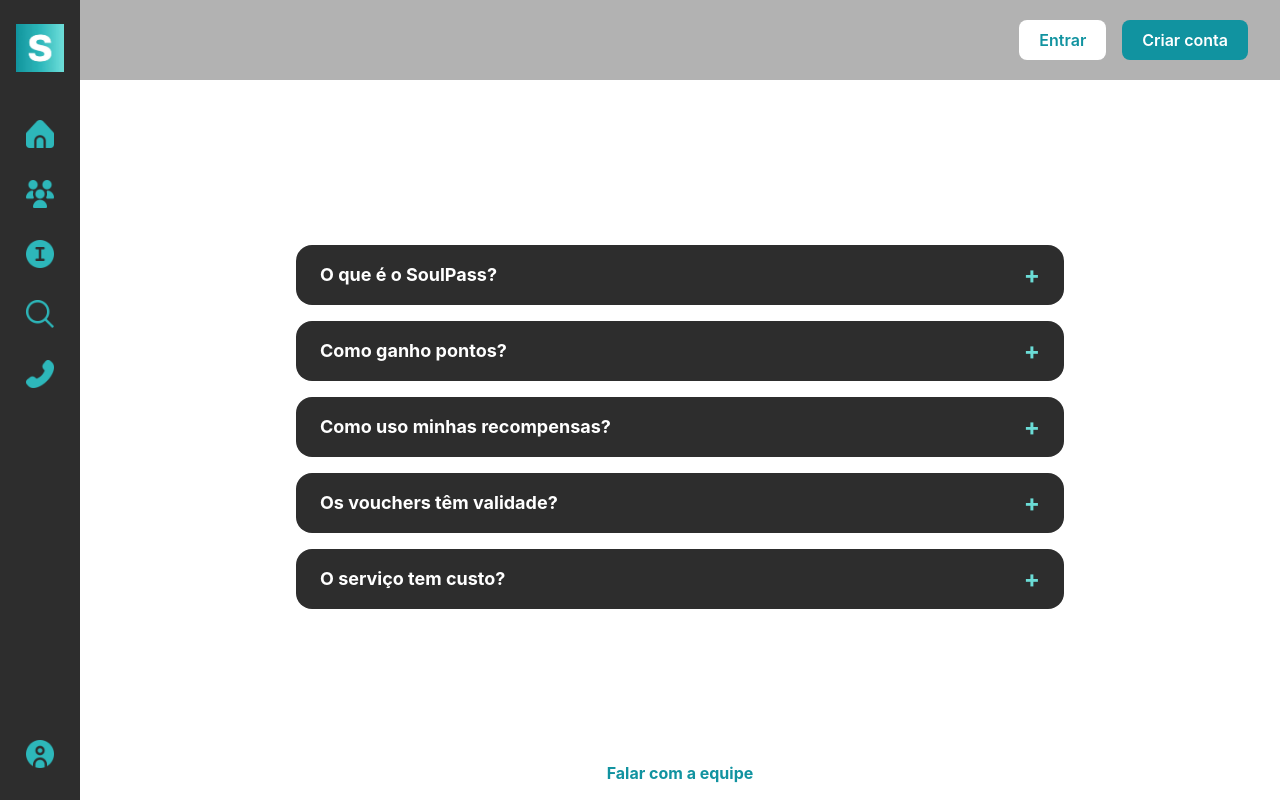
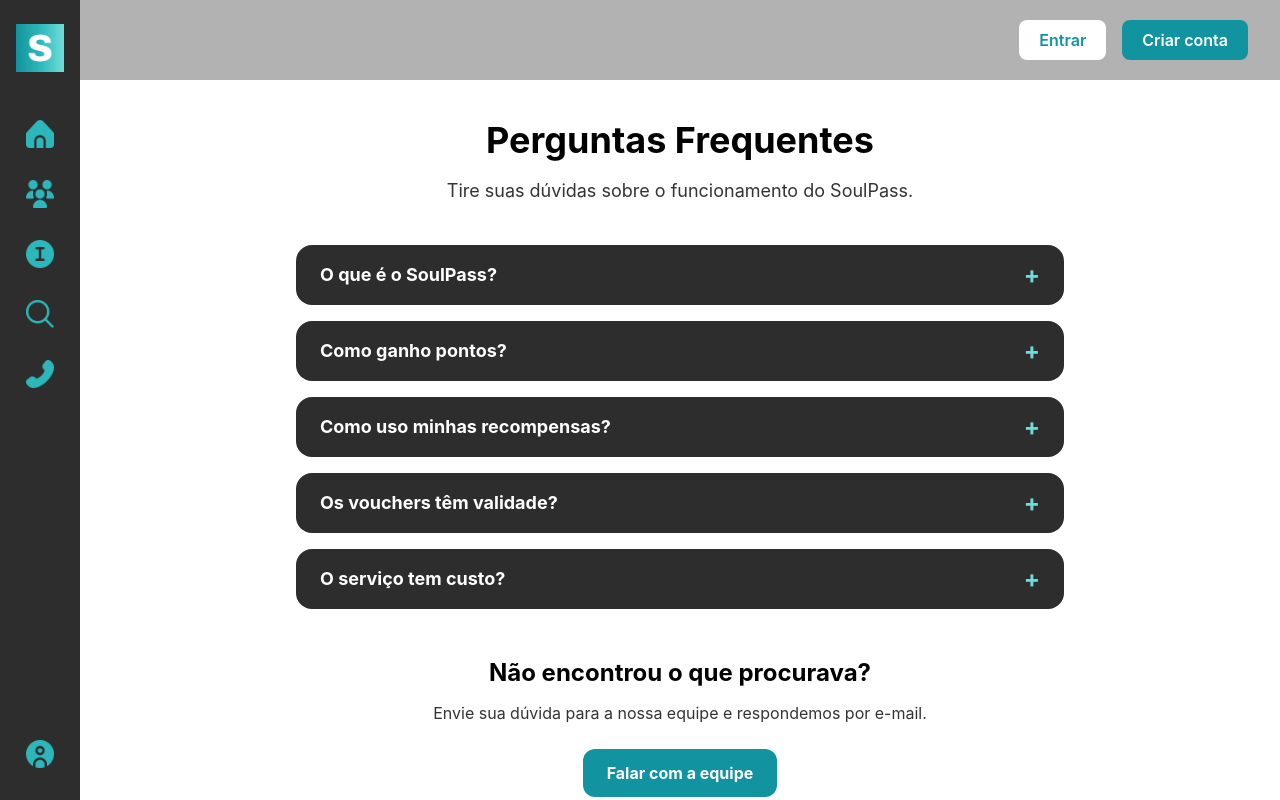
Before and after one commit to MariMari-Ramos/SoulPass, a React (Vite) app: page /faq in a window 1280 px wide. Shown: the top 800 px of the page. Built offline with nearby package versions, Linux system fonts and the light colour scheme; no server answers.

Commit message:
style: padroniza cores do FAQ e Contato com as demais paginas

```diff
--- a/src/pages/Contato/Contato.tsx
+++ b/src/pages/Contato/Contato.tsx
@@ -102,11 +102,11 @@ function Contato() {
     <div className="px-6 py-10 md:px-10 lg:px-16">
 
       <section className="mx-auto max-w-5xl text-center">
-        <h1 className="mb-4 text-3xl font-bold text-white md:text-4xl">
+        <h1 className="mb-4 text-3xl font-bold text-black md:text-4xl">
           Entre em Contato
         </h1>
 
-        <p className="mx-auto max-w-3xl text-base leading-relaxed text-white/90 md:text-lg">
+        <p className="mx-auto max-w-3xl text-base leading-relaxed text-black/80 md:text-lg">
           Tem alguma dúvida, sugestão ou quer falar com a gente? Preencha o
           formulário abaixo.
         </p>
--- a/src/pages/FAQ/Faq.tsx
+++ b/src/pages/FAQ/Faq.tsx
@@ -65,11 +65,11 @@ function Faq() {
     <div className="px-6 py-10 md:px-10 lg:px-16">
 
       <section className="mx-auto max-w-5xl text-center">
-        <h1 className="mb-4 text-3xl font-bold text-white md:text-4xl">
+        <h1 className="mb-4 text-3xl font-bold text-black md:text-4xl">
           Perguntas Frequentes
         </h1>
 
-        <p className="mx-auto max-w-3xl text-base leading-relaxed text-white/90 md:text-lg">
+        <p className="mx-auto max-w-3xl text-base leading-relaxed text-black/80 md:text-lg">
           Tire suas dúvidas sobre o funcionamento do SoulPass.
         </p>
       </section>
@@ -90,11 +90,11 @@ function Faq() {
       </section>
 
       <section className="mx-auto mt-12 max-w-3xl pb-10 text-center">
-        <h2 className="mb-3 text-xl font-bold text-white md:text-2xl">
+        <h2 className="mb-3 text-xl font-bold text-black md:text-2xl">
           Não encontrou o que procurava?
         </h2>
 
-        <p className="mb-6 text-base text-white/90">
+        <p className="mb-6 text-base text-black/80">
           Envie sua dúvida para a nossa equipe e respondemos por e-mail.
         </p>
 
@@ -103,14 +103,14 @@ function Faq() {
           onClick={() => navigate('/contato')}
           className="
             rounded-xl
-            bg-white
+            bg-[#1193a0]
             px-6
             py-3
             font-bold
-            text-[#1193a0]
+            text-white
             transition
             duration-200
-            hover:bg-[#6bdcd6]
+            hover:bg-[#2db7ba]
           "
         >
           Falar com a equipe
```
